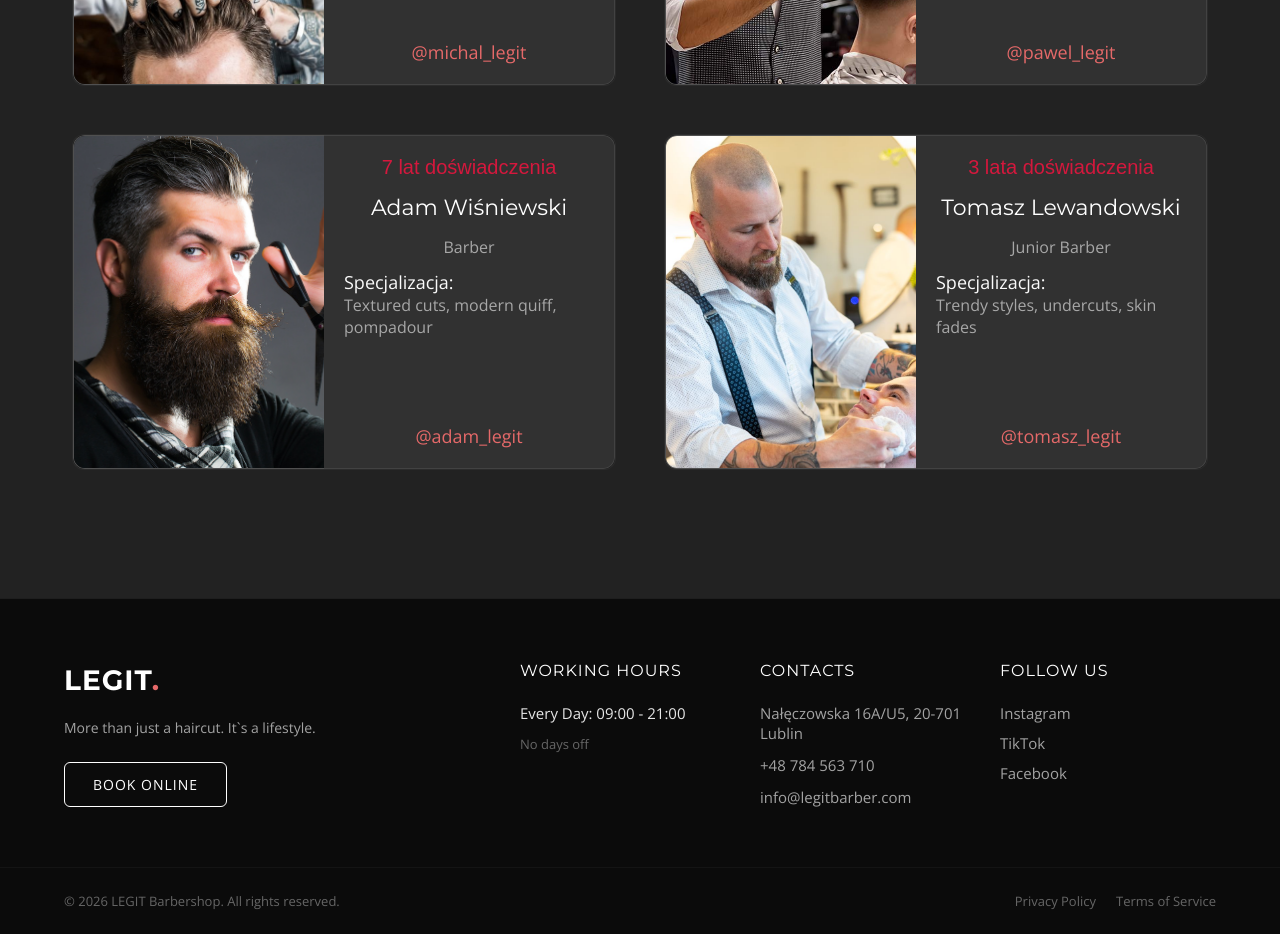
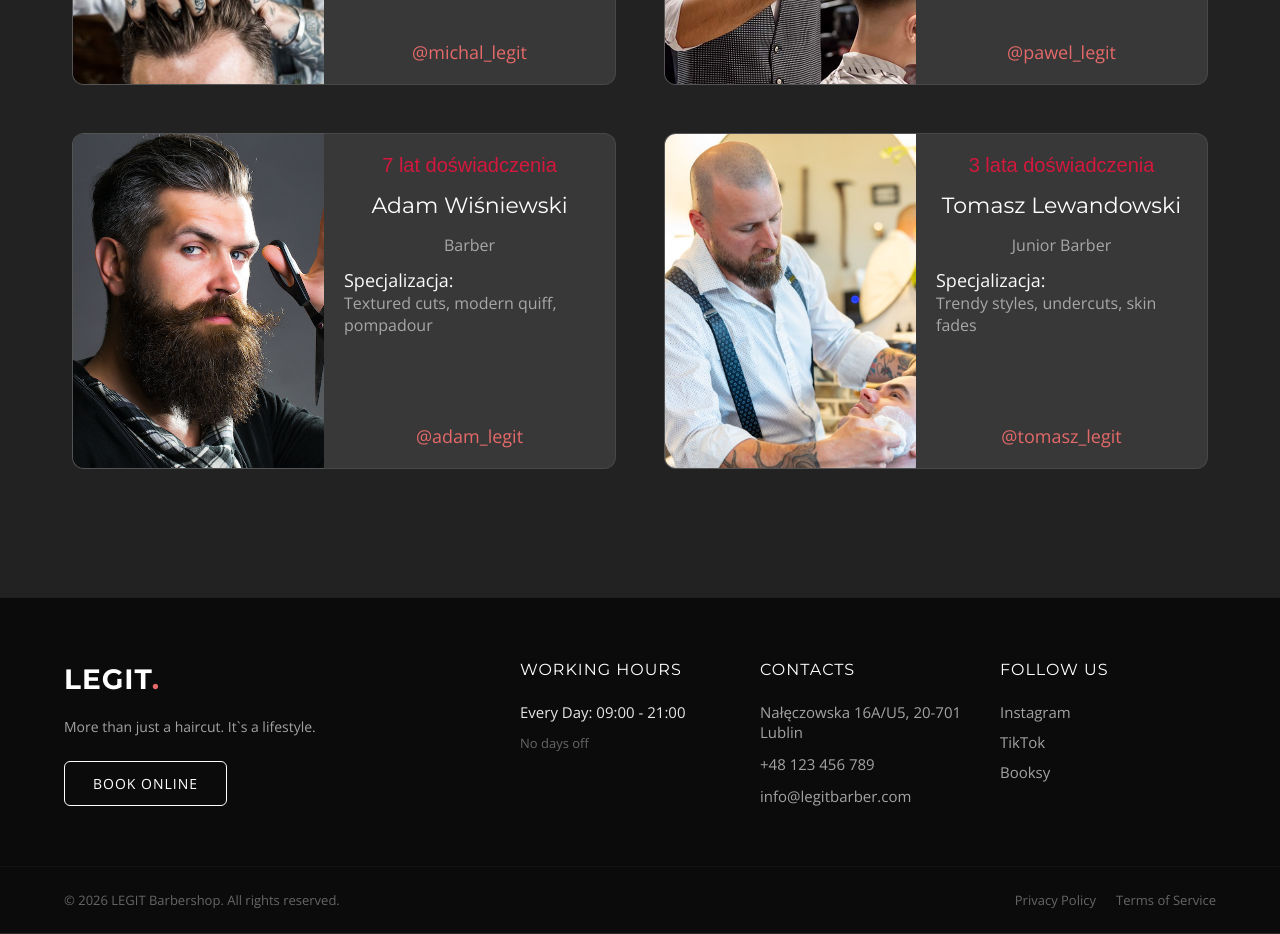
Before and after one commit to mewqwem/barbershop-lublin-frontend, a Next.js app: page /team in a window 1280 px wide. Shown: the part 660-1594 px from the top of the page. Built offline with nearby package versions, Linux system fonts and the light colour scheme.

Commit message:
fix mobile menu animation and add blur

```diff
--- a/components/Layout/Footer/Footer.tsx
+++ b/components/Layout/Footer/Footer.tsx
@@ -2,6 +2,9 @@ import React from "react";
 import Link from "next/link";
 import css from "./Footer.module.css";
 import { linkToBooksy } from "@/constants/linkToBooksy";
+
+const mapUrl =
+  "https://www.google.com/maps?cid=12854092725395271923&g_mp=CiVnb29nbGUubWFwcy5wbGFjZXMudjEuUGxhY2VzLkdldFBsYWNlEAMYASAF&hl=uk&gl=PL&source=embed";
 
 export const Footer = () => {
   const currentYear = new Date().getFullYear();
@@ -9,7 +12,6 @@ export const Footer = () => {
   return (
     <footer className={css.footer}>
       <div className={css.container}>
-        {/* Brand and CTA Block */}
         <div className={css.brandBlock}>
           <h2 className={css.logo}>
             LEGIT<span>.</span>
@@ -27,33 +29,30 @@ export const Footer = () => {
           </a>
         </div>
 
-        {/* Working Hours Block */}
         <div className={css.infoBlock}>
           <h3 className={css.title}>Working Hours</h3>
           <p className={css.text}>Every Day: 09:00 - 21:00</p>
           <p className={css.subtext}>No days off</p>
         </div>
 
-        {/* Contacts and Location Block */}
         <div className={css.infoBlock}>
           <h3 className={css.title}>Contacts</h3>
           <a
-            href="https://maps.google.com"
+            href={mapUrl}
             target="_blank"
             rel="noopener noreferrer"
             className={css.link}
           >
             Nałęczowska 16A/U5, 20-701 Lublin
           </a>
-          <a href="tel:+48784563710" className={css.link}>
-            +48 784 563 710
+          <a href="tel:+48123456789" className={css.link}>
+            +48 123 456 789
           </a>
           <a href="mailto:info@legitbarber.com" className={css.link}>
             info@legitbarber.com
           </a>
         </div>
 
-        {/* Navigation and Socials Block */}
         <div className={css.infoBlock}>
           <h3 className={css.title}>Follow Us</h3>
           <div className={css.socials}>
@@ -74,12 +73,12 @@ export const Footer = () => {
               TikTok
             </a>
             <a
-              href="https://facebook.com"
+              href={linkToBooksy}
               target="_blank"
               rel="noopener noreferrer"
               className={css.link}
             >
-              Facebook
+              Booksy
             </a>
           </div>
         </div>
--- a/components/Layout/MobileNav/MobileNav.module.css
+++ b/components/Layout/MobileNav/MobileNav.module.css
@@ -19,6 +19,15 @@
   }
 }
 
+@keyframes slideInFromRight {
+  from {
+    transform: translateX(100%);
+  }
+  to {
+    transform: translateX(0);
+  }
+}
+
 .mobileMenu {
   display: none;
   flex-direction: column;
@@ -28,9 +37,10 @@
   bottom: 0;
   width: 100%;
   max-width: 320px;
-  background-color: var(--background);
-  border-left: 1px solid var(--concrete-grey);
+  background-color: color-mix(in oklab, #0a0a0a98 95%, transparent);
+  border-left: 1px solid #3a3a3a;
   z-index: 1001;
+  backdrop-filter: blur(12px);
   transform: translateX(100%);
   transition: transform 0.3s ease-in-out;
 }
--- a/components/TeamSection/TeamCardFull/TeamCardFull.module.css
+++ b/components/TeamSection/TeamCardFull/TeamCardFull.module.css
@@ -18,17 +18,6 @@
 }
 .listItem {
   list-style: none;
-}
-
-.card {
-  display: flex;
-  flex-direction: column;
-  border-radius: 12px;
-  overflow: hidden;
-  background-color: #191919;
-  border: 1px solid rgba(255, 255, 255, 0.08);
-  transition: transform 0.3s ease;
-  height: 100%;
 }
 
 .imageWrapper {
```
Also changed, not shown: components/LocationSection/LocationSection.tsx (+3 -5 lines).
